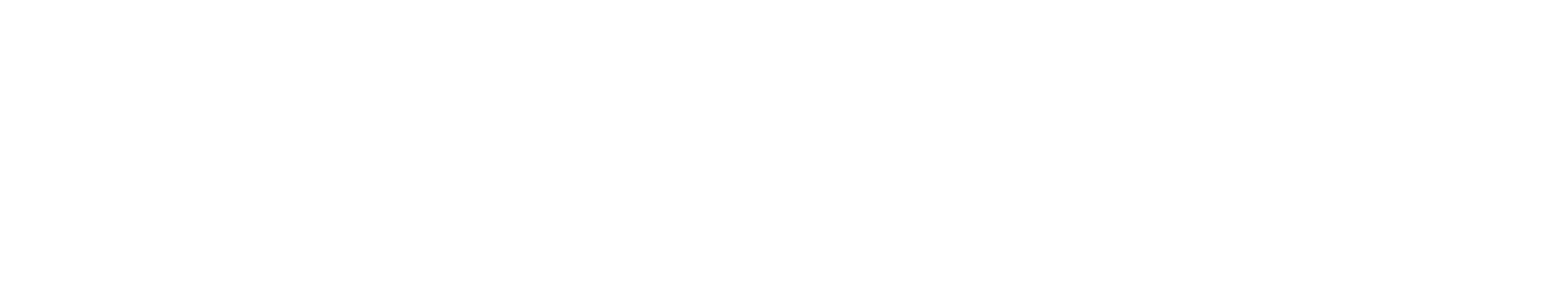
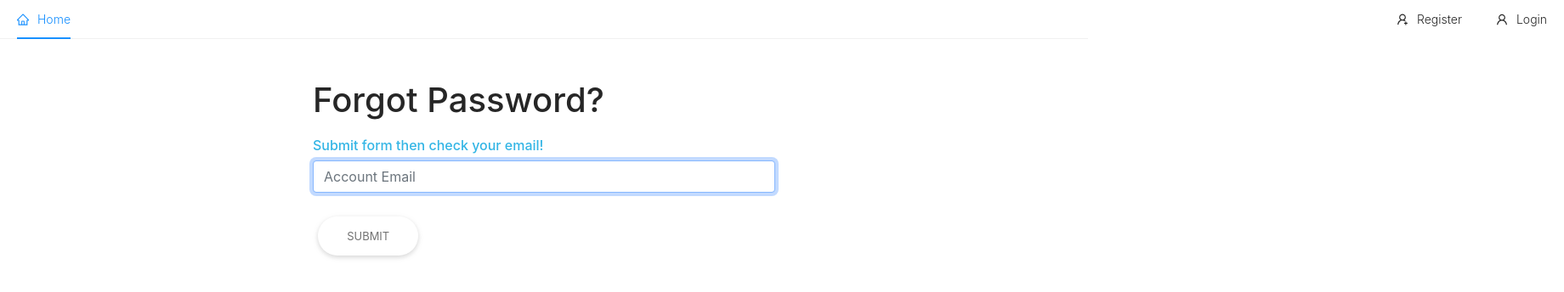
Before and after one commit to Arecio3/Value-Mart, a React (Create React App) app in the folder client/: page /forgot/password in a window 1280 px wide. Before the commit this address had no page. Shown: the top 344 px of the page at 85% size, 1840 px wide, since content can reach past the window. Built offline with nearby package versions, Linux system fonts and the light colour scheme; no server answers.

Commit message:
We got forget password link working

```diff
--- a/client/src/App.js
+++ b/client/src/App.js
@@ -7,6 +7,7 @@
 import Register from './pages/auth/Register';
 import Home from './pages/Home';
 import RegisterFinal from './pages/auth/RegisterFinal';
+import ForgotPassword from './pages/auth/ForgotPassword';
 
 import { auth } from './firebase';
 import { useDispatch } from 'react-redux';
@@ -45,6 +46,7 @@
               <Route exact path='/login' element={<Login/>}/>
               <Route exact path='/register' element={<Register/>}/>
               <Route exact path='/register/complete' element={<RegisterFinal/>}/>
+              <Route exact path='/forgot/password' element={<ForgotPassword/>}/>
           </Routes>
     </>
   );
--- a/client/src/components/nav/Header.js
+++ b/client/src/components/nav/Header.js
@@ -28,7 +28,7 @@
       navigate('/login')
     }
 
-    const nickname = `Hello, ${user.email && user.email.split('@')[0]}`
+    const nickname = `Hello, ${user?.email && user.email.split('@')[0]}`
 
     return (
         <Menu onClick={handleClick} selectedKeys={[current]} mode="horizontal" className='nav-container'>
--- /dev/null
+++ b/client/src/pages/auth/ForgotPassword.js
@@ -0,0 +1,48 @@
+import React, { useState, useEffect } from 'react';
+import { auth } from '../../firebase';
+import { toast } from 'react-toastify';
+import { useSelector } from 'react-redux';
+import { useNavigate } from 'react-router-dom';
+import '../../styles/fgmp.css';
+
+const ForgotPassword = () => {
+    const [email, setEmail] = useState("");
+    const [loading, setLoading] = useState(false);
+
+    const handleSubmit = async (e) => {
+        e.preventDefault();
+        setLoading(true)
+
+        const config = {
+            url: 'http://localhost:3000/login',
+            handleCodeInApp: true,
+        };
+        await auth.sendPasswordResetEmail(email, config)
+        .then(() => {
+            setEmail("")
+            setLoading(false)
+            toast.success(`A password reset link was sent to ${email} check email for final step!`)
+        })
+        .catch((error) => {
+            setLoading(false);
+            toast.error(error.message);
+        })
+    }
+
+    return (
+        <div className='container col-md-6 offset-md-3 p-5'>
+           {loading ? <h1>Loading..</h1> :
+           <div>
+               <h1>Forgot Password?</h1>
+               <h6 className='text-info'>Submit form then check your email!</h6>
+            </div>}
+           <form action="submit" onSubmit={handleSubmit}>
+               <input type="email" className='form-control' placeholder="Account Email" value={email} onChange={(e) => setEmail((e.target.value))} autoFocus/>
+                <br />
+                <button className="btn btn-raised fgmp-btn" disabled={!email}>Submit</button>
+           </form>
+        </div>
+    )
+}
+
+export default ForgotPassword
--- a/client/src/pages/auth/Login.js
+++ b/client/src/pages/auth/Login.js
@@ -7,7 +7,7 @@
 import { MailOutlined, LoadingOutlined, GoogleOutlined } from '@ant-design/icons';
 import { Button } from 'antd';
 import { useDispatch } from 'react-redux';
-import { useNavigate } from 'react-router-dom';
+import { useNavigate, Link } from 'react-router-dom';
 require("firebase/auth");
 
 toast.configure()
@@ -123,11 +123,12 @@
                     <Button
                     onClick={googleLogin}
                     type="danger"
-                    className='mb-1'
+                    className='mb-1 google-btn'
                     shape='round'
                     icon={<GoogleOutlined/>}
                     size='large'
                     >Google Login</Button>
+                    <Link to="/forgot/password" className='fgmp'>Forgot Password</Link>
                 </div>
             </div>
             <div className="img1-box img-fluid">
--- a/client/src/pages/auth/Register.js
+++ b/client/src/pages/auth/Register.js
@@ -20,15 +20,7 @@
         };
         // Passes email and config into function
         await auth.sendSignInLinkToEmail(email, config);
-        toast.success(`Thank you ${name}, an email was sent to ${email}. Click the link to finish registration!`, {
-             position: "top-right",
-             autoClose: false,
-             hideProgressBar: false,
-             closeOnClick: true,
-             pauseOnHover: true,
-             draggable: true,
-             progress: undefined
-         })
+        toast.success(`Thank you ${name}, an email was sent to ${email}. Click the link to finish registration!`)
         // Save email to local storage
         window.localStorage.setItem('emailForRegistration', email);
         window.localStorage.setItem('nameForRegistration', name);
--- /dev/null
+++ b/client/src/styles/fgmp.css
@@ -0,0 +1,3 @@
+.fgmp-btn {
+    border-radius: 30px;
+}
--- a/client/src/styles/login.css
+++ b/client/src/styles/login.css
@@ -6,6 +6,7 @@
     align-items: center;
 }
 .loginImg3 {
+    opacity: 0%;
     position: absolute;
     border-radius: 50%;
     max-height: 250px;
@@ -41,6 +42,25 @@
     display: inline-block;
 }
 
+.google-btn {
+    left: -2rem;
+}
+
+.fgmp {
+    color: crimson;
+    border: none;
+    position: absolute;
+    border-radius: 30px;
+    padding: 10px;
+    top: 352px;
+    right: 2rem;
+
+}
+.fgmp:hover {
+    background-color: crimson;
+    color: white;
+    font-weight: bolder;
+}
 
 @media screen and (min-width: 1200px) {
     .loginImg2 {
@@ -49,6 +69,7 @@
         left: -3rem;
     }
     .loginImg3 {
+        opacity: 100%;
         max-height: 550px;
         max-width: 500px;
         left: -23rem;
@@ -69,9 +90,20 @@
     color: #fff;
     }
 
-.mb-1 {
+    .mb-1 {
     width: 100%;
-}
+    }
+    .fgmp {
+        background-color: #fff;
+        color: crimson;
+        top: 30rem;
+        right: 40rem;
+        padding: 1rem;
+    }
+
+    .google-btn {
+        left: 0;
+    }
 }
 
 @media screen and (min-width: 2000px) {
@@ -81,6 +113,7 @@
         left: -3rem;
     }
     .loginImg3 {
+        opacity: 100%;
         left: -35rem;
         max-height: 750px;
         max-width: 750px;
@@ -109,4 +142,16 @@
         width: 100%;
     }
 
+    .fgmp {
+        background-color: #fff;
+        color: crimson;
+        top: 30rem;
+        right: 40rem;
+        padding: 1rem;
+
+    }
+    .google-btn {
+        left: 0;
+    }
+
 }
```
